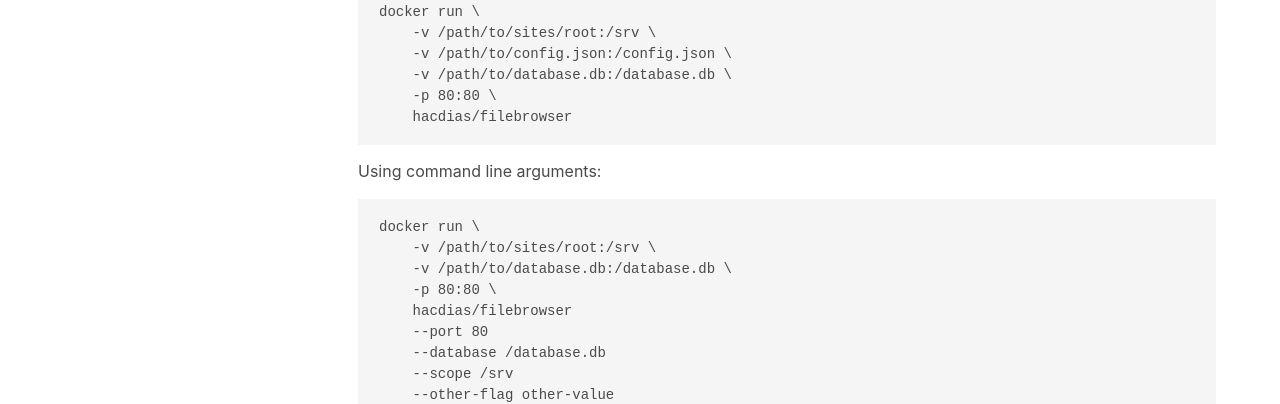
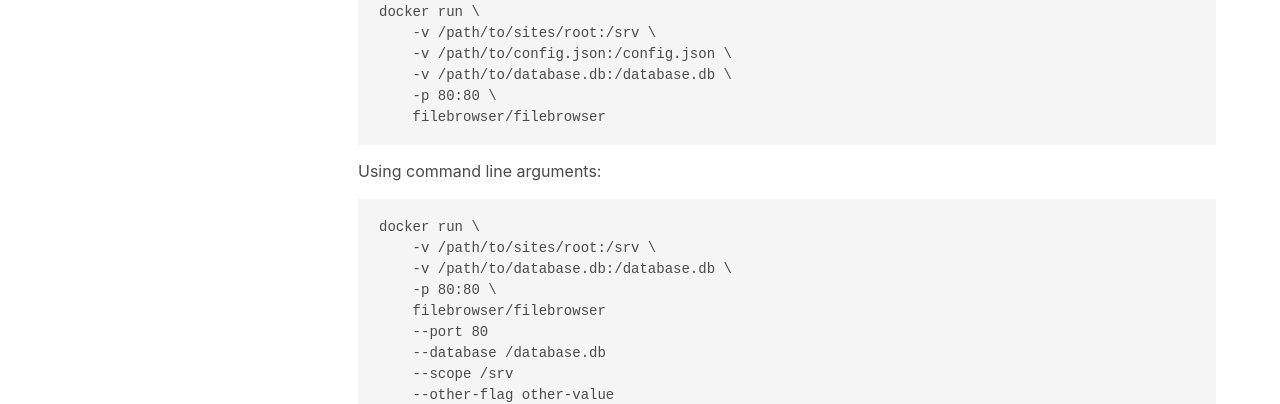
Before and after one commit to filebrowser/get, a Jekyll site: the page built from installation.md, in a window 1280 px wide. Shown: the part 1650-2054 px from the top of the page. Built offline with Jekyll 4.4.1, drawn with Linux system fonts in a browser that asks for light colours.

Commit message:
fix: update docker image in command examples (filebrowser/filebrowser#509)

````diff
--- a/installation.md
+++ b/installation.md
@@ -71,7 +71,7 @@
     -v /path/to/config.json:/config.json \
     -v /path/to/database.db:/database.db \
     -p 80:80 \
-    hacdias/filebrowser
+    filebrowser/filebrowser
 ```
 
 Using command line arguments:
@@ -81,7 +81,7 @@
     -v /path/to/sites/root:/srv \
     -v /path/to/database.db:/database.db \
     -p 80:80 \
-    hacdias/filebrowser
+    filebrowser/filebrowser
     --port 80
     --database /database.db
     --scope /srv
````
